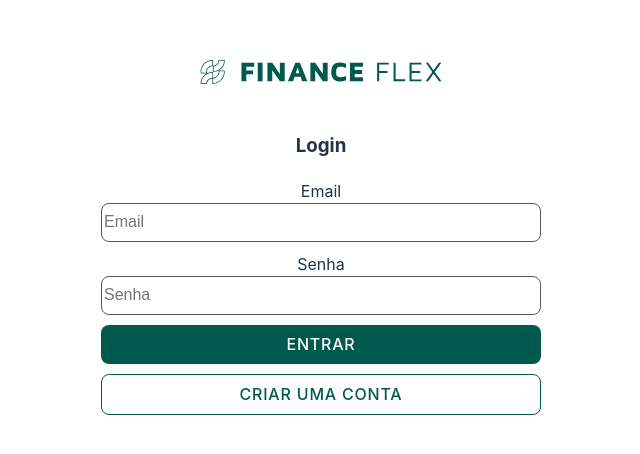
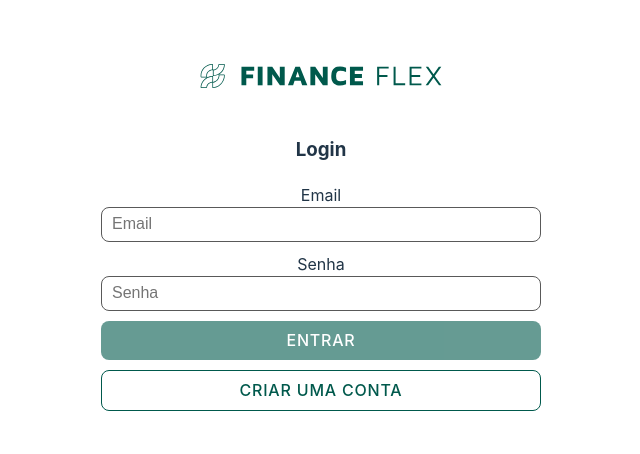
Before and after one commit to LRiiic/financeApp, a React (Vite) app: page /login in a window 1280 px wide. Shown: the part 172-626 px from the top of the page, without its empty margins (319-959 px from the left). Built offline with nearby package versions, Linux system fonts and the light colour scheme.

Commit message:
Create profile page, change loading transactions list to skeleton, add loading on login and fix login auth

```diff
--- a/src/App.jsx
+++ b/src/App.jsx
@@ -6,6 +6,7 @@ import LoginForm from './pages/login';
 import Register from './pages/register';
 import Home from './pages/home';
 import TransactionForm from './pages/transactionForm';
+import Profile from './pages/profile';
 import NotFound from './pages/notFound';
 
 function App() {
@@ -20,6 +21,7 @@ function App() {
           <Route path="/" exact element={<Home />}>
             <Route path="/new-transaction" element={<TransactionForm />}/>
             <Route path="/edit-transaction/:id" element={<TransactionForm  />}/>
+            <Route path="/profile" element={<Profile />}/>
           </Route>
         </Routes>
       </div>
--- a/src/index.css
+++ b/src/index.css
@@ -43,6 +43,10 @@ input[type="week"],
 select:focus,
 textarea {
   font-size: 16px!important;
+}
+
+.error {
+  color: red;
 }
 
 /* Popup.css */
@@ -113,6 +117,8 @@ h1 {
   border-radius: 8px;
   outline: none;
   margin-bottom: 10px;
+  padding: 0 10px;
+  box-sizing: border-box;
 }
 
 .formLogin button[type="submit"] {
@@ -130,9 +136,9 @@ h1 {
   outline: none;
 }
 
-.formLogin input[type="submit"]:hover,
-.formLogin button:hover {
-  opacity: 0.8;
+.formLogin input[type="submit"]:hover:enabled,
+.formLogin button:hover:enabled {
+  background-color: #00443a;
 }
 .formLogin a {
   margin-top: 15px;
@@ -153,7 +159,12 @@ button {
 }
 
 button::hover {
-  opacity: 0.8;
+  background-color: #00443a;
+}
+
+button:disabled {
+  cursor: initial;
+  opacity: 0.6;
 }
 
 @media (prefers-color-scheme: light) {
@@ -541,7 +552,21 @@ input:checked ~ .filterDate {
   overflow: hidden;
 }
 
-.loadingElement::after {
+.cardSkeleton {
+  background-color: rgba(150, 150, 150, 1);
+  border-radius: 8px;
+  margin-bottom: 10px;
+  color: transparent;
+  position: relative;
+  overflow: hidden;
+  width: 100%;
+  height: 65px;
+  opacity: 0.5;
+  border: 1px solid rgba(150, 150, 150, 1);
+}
+
+.loadingElement::after,
+.cardSkeleton::after {
   position: absolute;
   top: 0;
   right: 0;
@@ -552,6 +577,8 @@ input:checked ~ .filterDate {
   animation: shimmer 1s infinite;
   content: '';
 }
+
+
 
 @keyframes shimmer {
   100% {
--- a/src/pages/home/index.jsx
+++ b/src/pages/home/index.jsx
@@ -10,7 +10,6 @@ import { db } from "../../config/firebase-config.js";
 
 import NavBar from '../../components/navBar';
 import ActionBar from '../../components/actionBar';
-import TransactionCard from '../../components/transactionCard'
 import TransactionsList from '../../components/transactionsList';
 import Popup from '../../components/popUp/index.jsx';
 
@@ -367,7 +366,7 @@ function Home() {
                   <h4 style={{marginBottom: '0px'}}>Transações:</h4>
                   <small className={fetching ? 'loadingElement' : ''}>{totalResults} transações encontradas</small>
 
-                  { fetching ? <div className="loader"></div>
+                  { fetching ? <ul className='transactions-list'><li className='cardSkeleton'></li><li className='cardSkeleton'></li></ul>
                     : <TransactionsList
                     transactions={transactions}
                     searchTerm={searchTerm}
--- a/src/pages/login/index.jsx
+++ b/src/pages/login/index.jsx
@@ -3,7 +3,7 @@ import '../../App.css'
 import '../../index.css'
 import './style.css'
 
-import { useState } from 'react';
+import { useEffect, useState } from 'react';
 import { auth, provider, db } from '../../config/firebase-config';
 import { signInWithPopup, signInWithEmailAndPassword } from 'firebase/auth';
 import { collection, getDocs, query, where } from "firebase/firestore";
@@ -19,8 +19,17 @@ function Login() {
 
   const navigate = useNavigate();
 
+  const [loading, setLoading] = useState(false);
+  const [minimumRequirements, setMinimumRequirements] = useState(false);
+  const [errorMessage, setErrorMessage] = useState('');
+
+  useEffect(() => {
+    email.length > 0 && password.length >= 6 ? setMinimumRequirements(true) : setMinimumRequirements(false);
+
+  }, [email, password])
   const handleLogin = async (e) => {
     e.preventDefault();
+    setLoading(true);
     try {
       const userCredential = await signInWithEmailAndPassword(auth, email, password)
       const user = userCredential.user;
@@ -47,7 +56,14 @@ function Login() {
       navigate('/');
       console.log('Usuário logado com sucesso!');
     } catch (error) {
-      console.error('Erro ao fazer login:', error.message);
+      if (error.code === 'auth/invalid-credential' || error.code === 'auth/wrong-password' || error.code === 'auth/invalid-email' || error.code === 'auth/missing-password') {
+        setErrorMessage('Credenciais inválidas!');
+        console.error(error.message);
+      } else {
+        console.error('Erro ao fazer login:', error.message);
+      }
+    } finally {
+      setLoading(false);
     }
   };
 
@@ -76,7 +92,9 @@ function Login() {
             onChange={(e) => setPassword(e.target.value)}
           />
 
-          <button type="submit">Entrar</button>
+          {errorMessage && <p className="error">{errorMessage}</p>}
+
+          <button type="submit" disabled={!minimumRequirements}>{loading ? <span className="loader2"></span> : 'Entrar'}</button>
           <button type="button" className='secondaryBtn margin-reset' onClick={() => navigate('/register')}>Criar uma conta</button>
         </form>
       </div>
--- /dev/null
+++ b/src/pages/profile/index.jsx
@@ -0,0 +1,13 @@
+import React from "react";
+
+export default function Profile() {
+  const userInfo = JSON.parse(localStorage.getItem('auth'));
+
+  return (
+    <div>
+      <h1 className="title">Perfil</h1>
+      <p><strong>Nome:</strong> <span>{userInfo.displayName ? userInfo.displayName : '-'}</span></p>
+      <p><strong>Email:</strong> <span>{userInfo.email ? userInfo.email : '-'}</span></p>
+    </div>
+  );
+}
```
